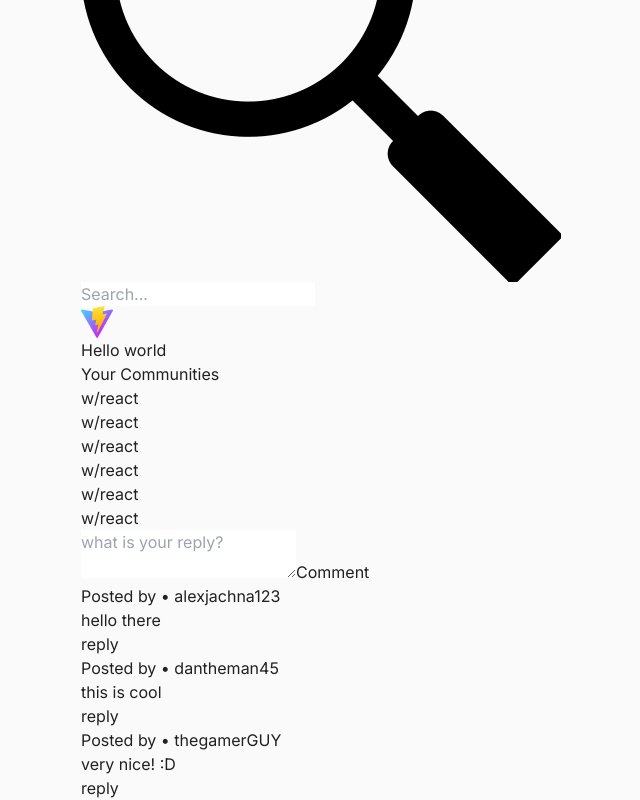
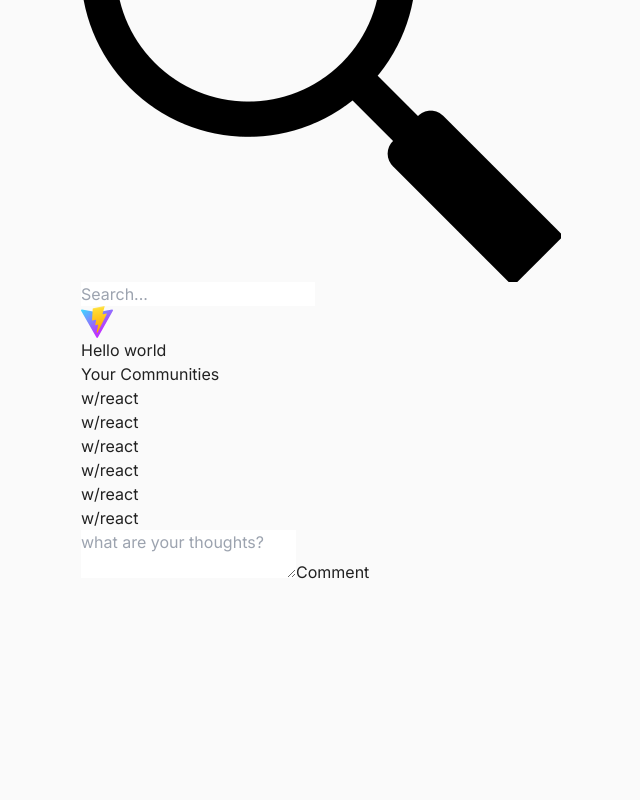
Before and after one commit to alexjachna/wroteit, a React (Vite) app: page /post/1 in a window 1280 px wide. Shown: the part 522-1322 px from the top of the page, without its empty margins (319-959 px from the left). After the commit the page ends 1106 px from the top, so only its background shows below. Built offline with nearby package versions, Linux system fonts and the light colour scheme.

Commit message:
Added 'addcomment' fixes and updates

```diff
--- a/src/Comment.jsx
+++ b/src/Comment.jsx
@@ -1,15 +1,22 @@
 import React from "react";
-import Vote from "./Vote";
 
-export default function Comment({ username, comment }) {
+export default function Comment({ id, username, message }) {
   return (
-    <div className="w-full h-fit px-4 py-2 ">
+    <div
+      className="w-full h-fit flex flex-col gap-2 px-4 py-2 border-l"
+      key={id}
+    >
       <p className="text-gray-500">
         Posted by <span className="text-gray-500">•</span> {username}
       </p>
-      <p>{comment}</p>
-      <div>
-        <p>reply</p>
+      <p>{message}</p>
+      <div className="flex gap-8">
+        <p className="text-xs text-gray-500 hover:text-gray-700 hover:cursor-pointer">
+          REPLY
+        </p>
+        <p className="text-xs text-gray-500 hover:text-gray-700 hover:cursor-pointer">
+          REPORT
+        </p>
       </div>
     </div>
   );
--- a/src/Feed.jsx
+++ b/src/Feed.jsx
@@ -30,6 +30,7 @@ export default function Feed({
           likes: 0,
           liked: false,
           disliked: false,
+          comments: [],
         },
         ...currentPosts,
       ];
--- a/src/Post.jsx
+++ b/src/Post.jsx
@@ -1,4 +1,4 @@
-import React from "react";
+import React, { useEffect, useState } from "react";
 import { useNavigate } from "react-router-dom";
 import Vote from "./Vote";
 import commentImg from "./assets/comments.png";
@@ -12,9 +12,15 @@ export default function Post({
   likes,
   liked,
   disliked,
+  comments,
   handleVote,
 }) {
   const navigate = useNavigate();
+  const [commentNum, setCommentNum] = useState(comments.length);
+
+  useEffect(() => {
+    setCommentNum(comments.length);
+  }, [comments]);
 
   return (
     <div
@@ -58,7 +64,9 @@ export default function Post({
         className="h-[20%] bg-slate-50 flex items-center gap-3 px-6"
       >
         <img src={commentImg} alt="" className="h-6" />
-        <p>0 Comments</p>
+        <p>
+          {commentNum} {commentNum == 1 ? "Comment" : "Comments"}
+        </p>
       </div>
     </div>
   );
--- a/src/pages/App.jsx
+++ b/src/pages/App.jsx
@@ -30,6 +30,18 @@ function App() {
           likes: 36,
           liked: false,
           disliked: false,
+          comments: [
+            {
+              id: crypto.randomUUID(),
+              username: "alexjachna123",
+              message: "hello there",
+            },
+            {
+              id: crypto.randomUUID(),
+              username: "dantheman45",
+              message: "this is awesome.",
+            },
+          ],
         },
         {
           username: "krazykoala45",
@@ -40,6 +52,13 @@ function App() {
           likes: 122,
           liked: false,
           disliked: false,
+          comments: [
+            {
+              id: crypto.randomUUID(),
+              username: "alexjachna123",
+              message: "hello there",
+            },
+          ],
         },
       ];
     }
@@ -72,11 +91,35 @@ function App() {
     });
   }
 
+  function addComment(id, msg) {
+    setPosts((currentPosts) => {
+      return currentPosts.map((post) => {
+        if (post.id === id) {
+          console.log(post.comments);
+          return {
+            ...post,
+            comments: [
+              {
+                id: crypto.randomUUID(),
+                username: username,
+                message: msg,
+              },
+              ...post.comments,
+            ],
+          };
+        }
+        return post;
+      });
+    });
+  }
+
+  // Save username & posts on refresh
   useEffect(() => {
     sessionStorage.setItem("items", JSON.stringify(posts));
     localStorage.setItem("username", username);
   }, []);
 
+  // Reset all posts' liked and disliked flags
   useEffect(() => {
     setPosts((currentPosts) => {
       return currentPosts.map((post) => {
@@ -143,8 +186,7 @@ function App() {
                 username={username}
                 bio={bio}
                 posts={posts}
-                setPosts={setPosts}
-                handleVote={handleVote}
+                addComment={addComment}
               />
             }
           />
--- a/src/pages/PostPage.jsx
+++ b/src/pages/PostPage.jsx
@@ -4,15 +4,9 @@ import Nav from "../Nav";
 import Post from "../Post";
 import Comment from "../Comment";
 
-export default function PostPage({
-  username,
-  bio,
-  posts,
-  setPosts,
-  handleVote,
-}) {
-  const [yourComms, setYourComms] = useState(false);
+export default function PostPage({ username, bio, posts, addComment }) {
   const [size, setSize] = useState(window.innerWidth);
+  const [msg, setMsg] = useState("");
   const { id } = useParams();
 
   useEffect(() => {
@@ -27,6 +21,14 @@ export default function PostPage({
     };
   }, [window.innerWidth]);
 
+  function handleCommentAdd(e) {
+    e.preventDefault();
+
+    addComment(id, msg);
+
+    setMsg("");
+  }
+
   return (
     <div className="w-full h-fit flex flex-col">
       <Nav username={username} bio={bio} />
@@ -37,7 +39,7 @@ export default function PostPage({
 
         <div className="flex flex-col xl:flex-row-reverse gap-4">
           {/* Your Communities */}
-          {size >= 1280 ? (
+          {size >= 1280 && (
             <div className="w-full xl:max-w-sm h-fit bg-white border-gray-100 border rounded-lg">
               <div className="bg-green-100 flex items-center h-20 px-6 rounded-t-lg">
                 <p className="text-black font-semibold text-lg pl-2">
@@ -53,21 +55,25 @@ export default function PostPage({
                 <p>w/react</p>
               </div>
             </div>
-          ) : null}
+          )}
 
           {/* Post & Comments */}
           <div className="w-full h-fit flex flex-col gap-4">
             {posts.map((post) => {
               if (post.id == id) {
-                return <Post {...post} handleVote={handleVote} key={post.id} />;
+                return (
+                  <Post username={post.username} key={post.id} {...post} />
+                );
               }
             })}
 
             <div className=" p-4 border-b">
-              <form>
+              <form onSubmit={handleCommentAdd}>
                 <textarea
                   name="description"
-                  placeholder="what is your reply?"
+                  value={msg}
+                  onChange={(e) => setMsg(e.target.value)}
+                  placeholder="what are your thoughts?"
                   className="w-full h-48 border rounded-sm p-4 text-black resize-none"
                   required
                 ></textarea>
@@ -81,9 +87,19 @@ export default function PostPage({
             </div>
 
             <div className="flex flex-col gap-4">
-              <Comment username="alexjachna123" comment="hello there" />
-              <Comment username="dantheman45" comment="this is cool" />
-              <Comment username="thegamerGUY" comment="very nice! :D" />
+              {posts.map((post) => {
+                if (post.id === id) {
+                  return post.comments.map((p) => {
+                    return (
+                      <Comment
+                        key={p.id}
+                        username={p.username}
+                        message={p.message}
+                      />
+                    );
+                  });
+                }
+              })}
             </div>
           </div>
         </div>
```
